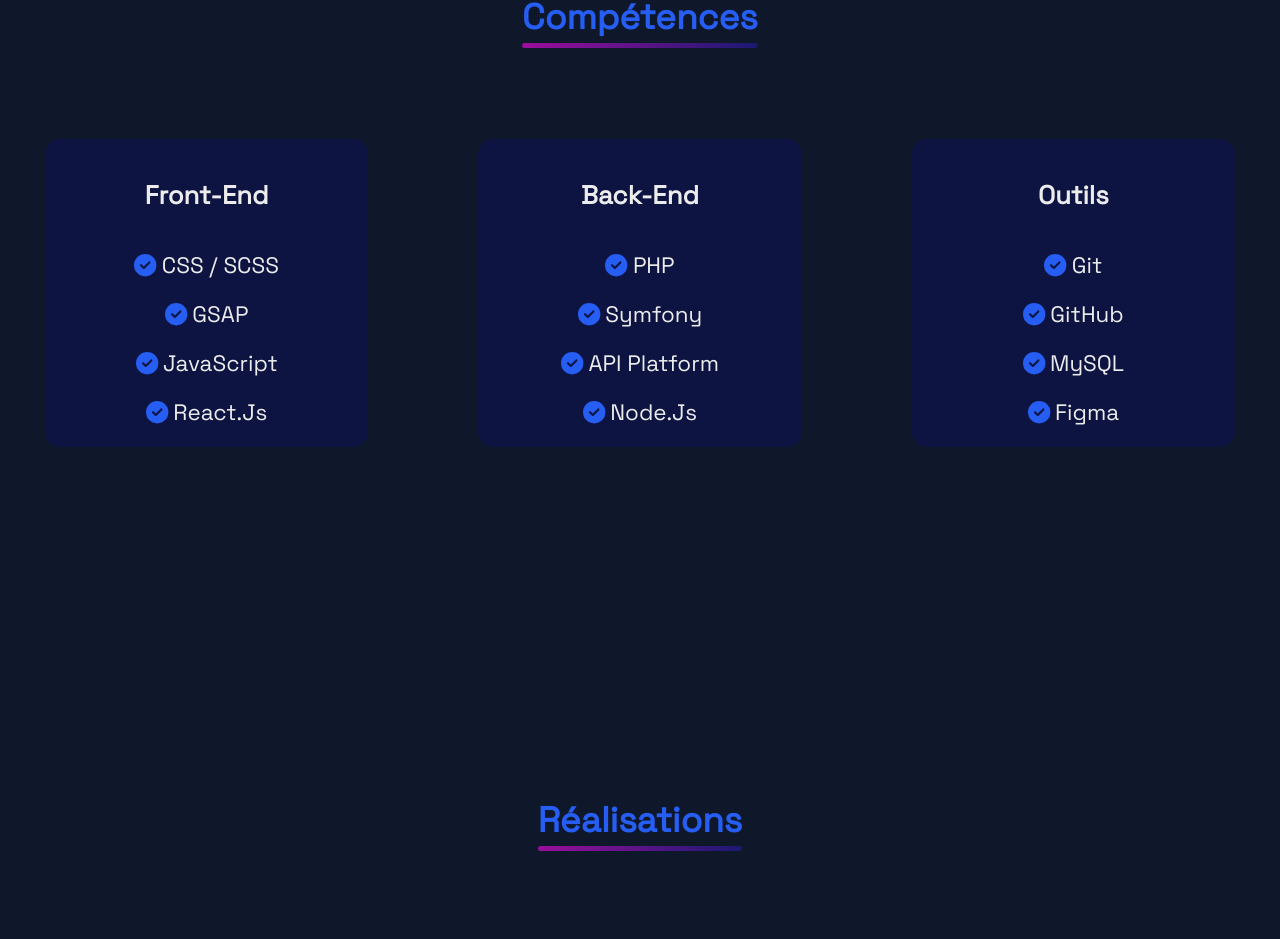
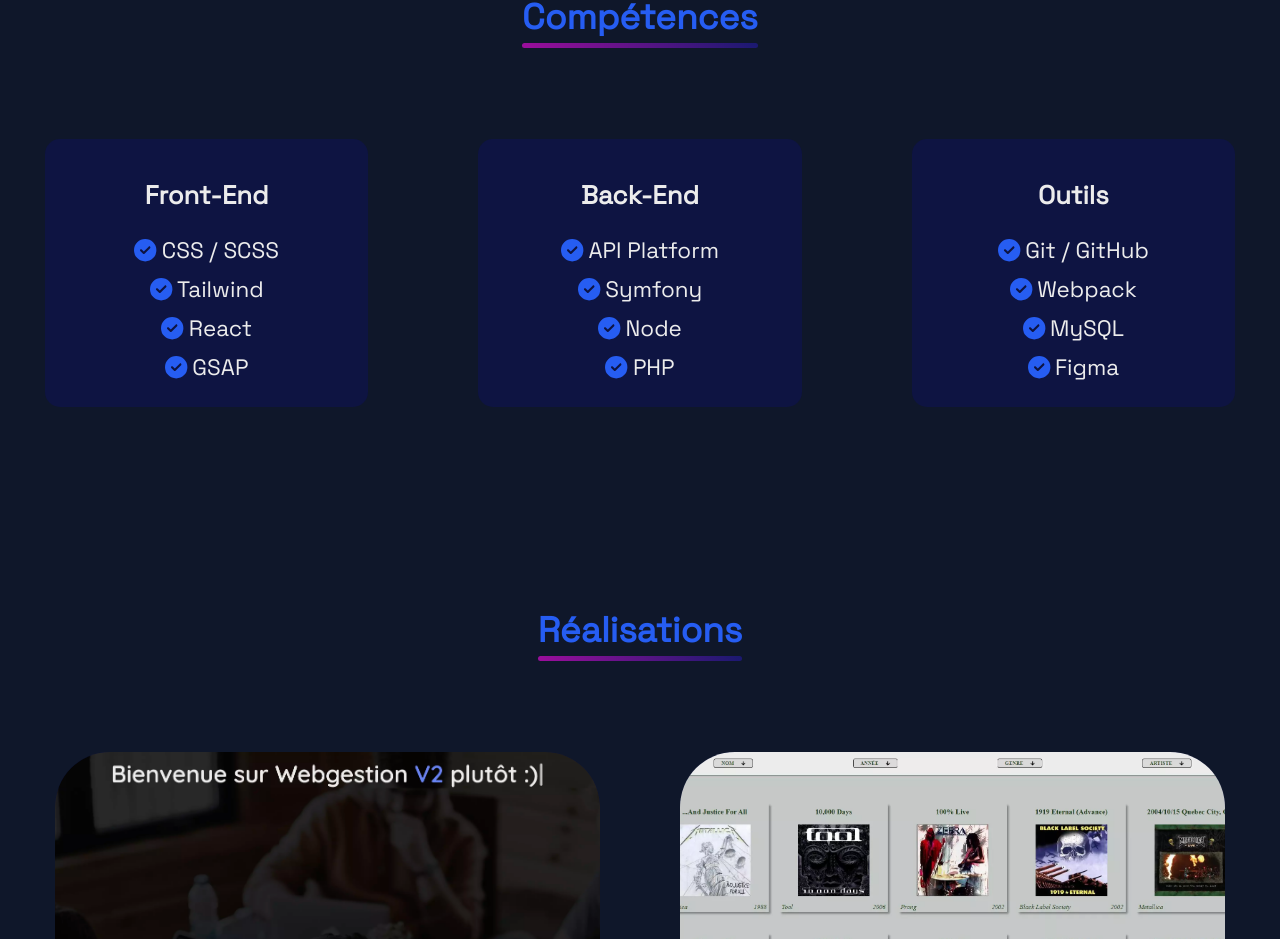
Before and after one commit to mena0018/Portfolio, a React (Create React App) app: page / in a window 1280 px wide. Shown: the part 1489-2428 px from the top of the page. Built offline with nearby package versions, Linux system fonts and the light colour scheme.

Commit message:
Ajout de modifications

```diff
--- a/src/components/Project/Project.css
+++ b/src/components/Project/Project.css
@@ -1,5 +1,5 @@
 .container-top {
-   margin-top: 250px;
+   margin-top: 200px;
 }
 
 .container-realisations {
--- a/src/components/Skills/Skills.css
+++ b/src/components/Skills/Skills.css
@@ -2,7 +2,7 @@
    display: grid;
    grid-template-columns: repeat(3, 1fr);
    grid-gap: 100px;
-   margin: 100px 0;
+   margin-top: 100px;
 }
 
 .container-skill {
@@ -17,7 +17,7 @@
 .subtitle {
     font-size: 1.6rem;
     color: var(--first-color);
-    margin: 30px 0;
+    margin-top: 30px;
 }
 
 .container-skill ul {
@@ -28,16 +28,21 @@
 
 .container-skill li {
    display: flex;
-   justify-content: ;
    flex-shrink: 0;
+   width: 100%;
+}
+
+.container-skill ul {
+   margin: 15px 0;
 }
 
 .content-stack {
+   width: 100%;
    display: flex;
+   justify-content: center;
    align-items: center;
-   margin: 10px auto;
+   margin-top: 10px;
    transition: transform 0.2s ease-in;
-   background-color: transparent;
 }
 
 .content-stack svg {
--- a/src/components/Skills/Skills.js
+++ b/src/components/Skills/Skills.js
@@ -27,7 +27,7 @@
         opacity: 1,
         y: 0,
         delay: delay || 0.4,
-        duration: duration || 0.6,
+        duration: duration || 0.5,
         scrollTrigger: {
           trigger: element,
           start: "top center",
@@ -39,8 +39,8 @@
 
   useEffect(() => {
     slideY(ref.current[0],  200,  0.1);
-    slideY(ref.current[1],  200,   0.3);
-    slideY(ref.current[2],  200, 0.5);
+    slideY(ref.current[1],  200,  0.3);
+    slideY(ref.current[2],  200,  0.5);
   }, []);
 
   return (
@@ -51,17 +51,17 @@
         <div ref={addToRef}>
           <Skill
             name="Front-End"
-            stacks={["CSS / SCSS", "GSAP", "JavaScript", "React.Js"]}
+            stacks={["CSS / SCSS", "Tailwind", "React", "GSAP"]}
           />
         </div>
         <div ref={addToRef}>
           <Skill
             name="Back-End"
-            stacks={["PHP", "Symfony", "API Platform", "Node.Js"]}
+            stacks={["API Platform", "Symfony", "Node", "PHP"]}
           />
         </div>
         <div ref={addToRef}>
-          <Skill name="Outils" stacks={["Git", "GitHub", "MySQL", "Figma"]} />
+          <Skill name="Outils" stacks={["Git / GitHub", "Webpack", "MySQL", "Figma"]} />
         </div>
       </div>
     </div>
--- a/src/index.css
+++ b/src/index.css
@@ -37,25 +37,21 @@
   font-size: var(--normal-font-size);
   color: var(--second-color);
   background-color: var(--background-color);
-  /* cursor: none; */
 }
 
 a, button {
   text-decoration: none;
-  cursor: none;
   cursor: pointer;
 }
 
 /*===== RÉUTILISABLE =====*/
 
 .container {
-  margin-top: 150px;
   width: 100%;
   height: 100%;
   text-align: center;
   max-width: 1200px;
-  margin-left: auto;
-  margin-right: auto;
+  margin: 150px auto 0 auto ;
   overflow: hidden;
 }
 
```
